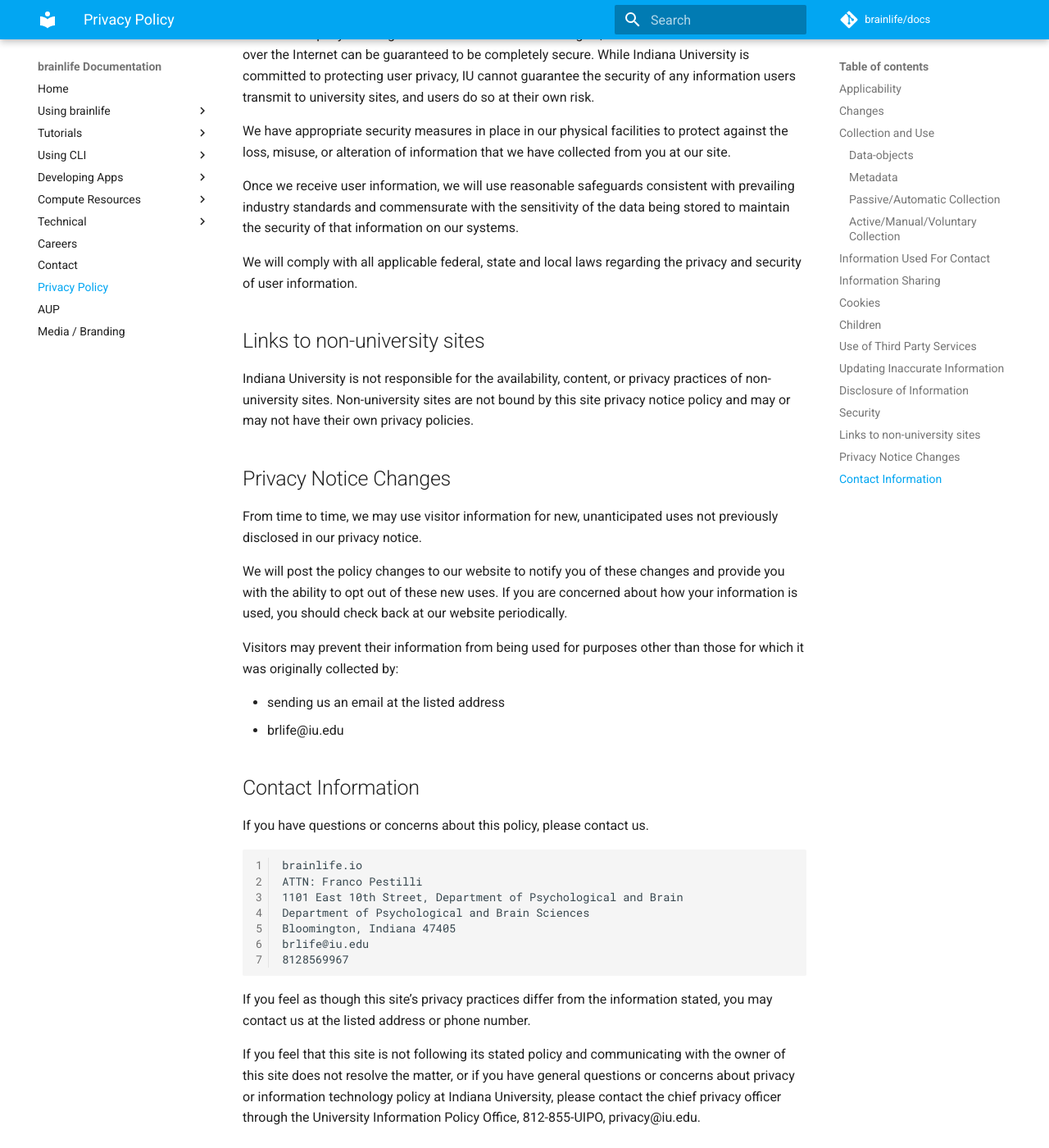
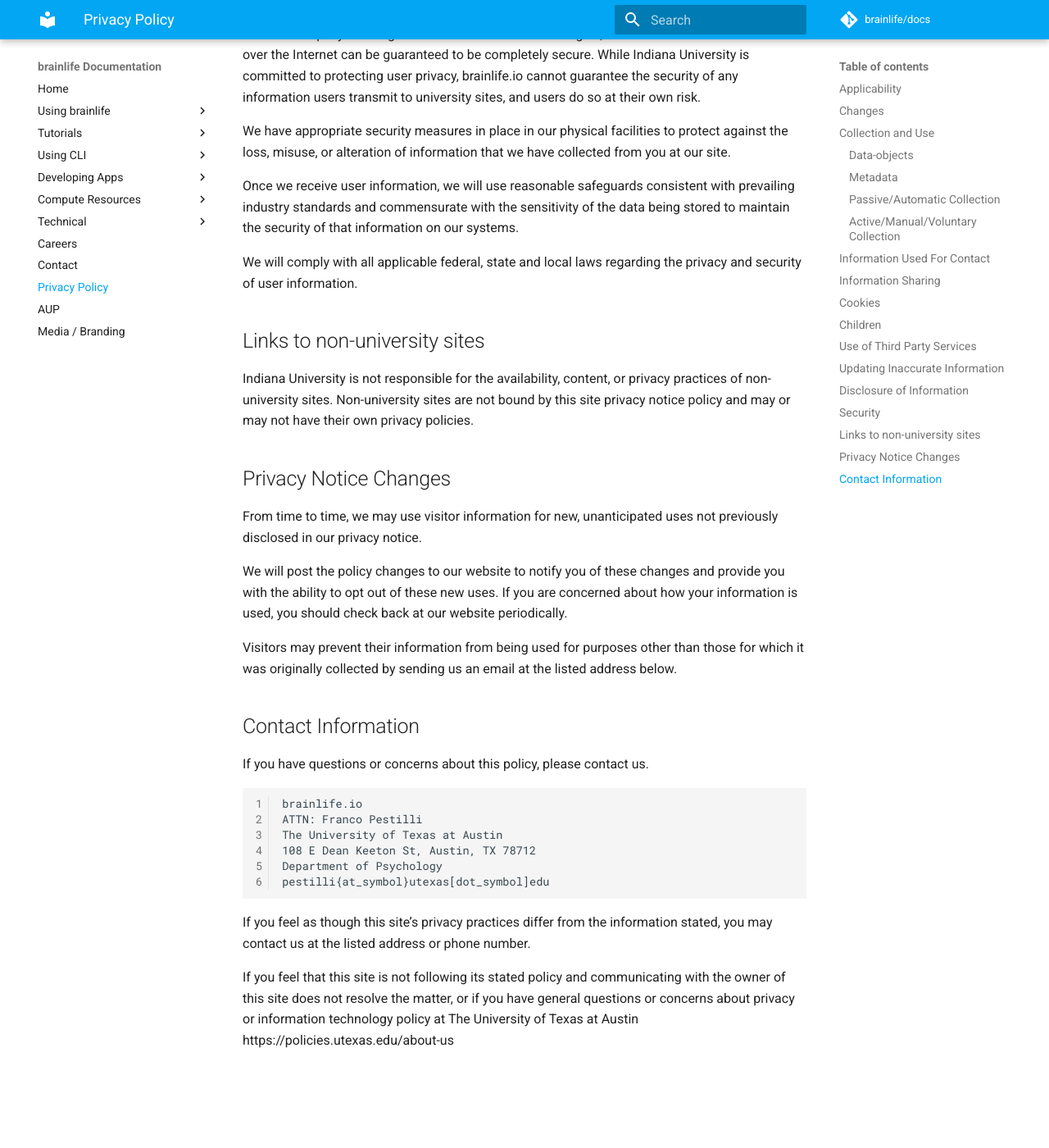
Before and after one commit to brainlife/docs, an MkDocs documentation site: the page built from docs/privacy.md, in a window 1280 px wide and 1400 px high, scrolled down 4548 px. Shown: the whole window at 82% size. Built offline with MkDocs 1.6.1 and Material for MkDocs 9.7.7, drawn with Linux system fonts in a browser that asks for light colours; comment, search, counter and statistics services are not loaded; after the commit the page ends 5854 px from its top, so only the background shows below that.

Commit message:
Updated to UT

````diff
--- a/docs/privacy.md
+++ b/docs/privacy.md
@@ -2,11 +2,6 @@
 #disqus_thread, #__comments { display: none }
 .md-footer { display: none } /*to better embed in signup page*/
 </style>
-
-<!--
-    generated using https://protect.iu.edu/online-safety/tools/privacy-notice/
-    and manually modified
--->
 
 ## Applicability
 
@@ -114,7 +109,7 @@
 
 ## Security
 
-Due to the rapidly evolving nature of information technologies, no transmission of information over the Internet can be guaranteed to be completely secure. While Indiana University is committed to protecting user privacy, IU cannot guarantee the security of any information users transmit to university sites, and users do so at their own risk.
+Due to the rapidly evolving nature of information technologies, no transmission of information over the Internet can be guaranteed to be completely secure. While Indiana University is committed to protecting user privacy, brainlife.io cannot guarantee the security of any information users transmit to university sites, and users do so at their own risk.
 
 We have appropriate security measures in place in our physical facilities to protect against the loss, misuse, or alteration of information that we have collected from you at our site.
 
@@ -132,10 +127,8 @@
 
 We will post the policy changes to our website to notify you of these changes and provide you with the ability to opt out of these new uses. If you are concerned about how your information is used, you should check back at our website periodically.
 
-Visitors may prevent their information from being used for purposes other than those for which it was originally collected by:
+Visitors may prevent their information from being used for purposes other than those for which it was originally collected by sending us an email at the listed address below.
 
-* sending us an email at the listed address
-* brlife@iu.edu
 
 ## Contact Information
 
@@ -144,13 +137,12 @@
 ```
 brainlife.io
 ATTN: Franco Pestilli
-1101 East 10th Street, Department of Psychological and Brain
-Department of Psychological and Brain Sciences
-Bloomington, Indiana 47405
-brlife@iu.edu
-8128569967
+The University of Texas at Austin
+108 E Dean Keeton St, Austin, TX 78712
+Department of Psychology
+pestilli{at_symbol}utexas[dot_symbol]edu
 ```
 
 If you feel as though this site’s privacy practices differ from the information stated, you may contact us at the listed address or phone number.
 
-If you feel that this site is not following its stated policy and communicating with the owner of this site does not resolve the matter, or if you have general questions or concerns about privacy or information technology policy at Indiana University, please contact the chief privacy officer through the University Information Policy Office, 812-855-UIPO, privacy@iu.edu.
+If you feel that this site is not following its stated policy and communicating with the owner of this site does not resolve the matter, or if you have general questions or concerns about privacy or information technology policy at The University of Texas at Austin https://policies.utexas.edu/about-us
````
